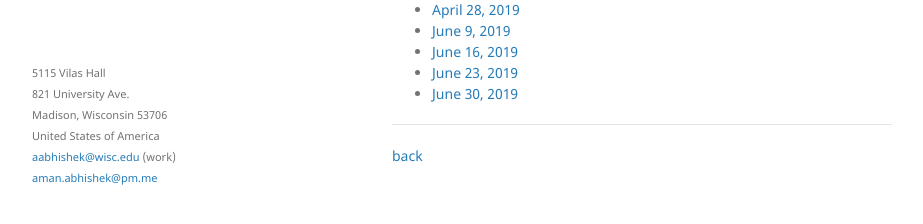
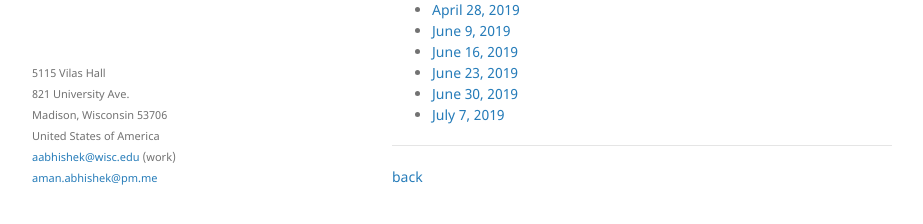
Before and after one commit to aman-abhishek/aman-abhishek.github.io, a Jekyll site: the page built from radio.md, in a window 1280 px wide and 987 px high. Shown: the part 730-954 px from the top of the window, without its empty margins (178-1101 px from the left). Built offline with Jekyll 4.4.1, drawn with Linux system fonts in a browser that asks for light colours; our own code applies the rules of GitHub Pages for plain Markdown files.

```diff
--- a/radio.md
+++ b/radio.md
@@ -34,6 +34,7 @@ Below are the recordings of the episodes of *World View* that I have contributed
 * [June 16, 2019](https://www.dropbox.com/s/byhvezdfefz4jt2/June%2016%202019.mp3)
 * [June 23, 2019](https://www.dropbox.com/s/kxa1nakz7m3o5in/June%2023%202019.mp3)
 * [June 30, 2019](https://www.dropbox.com/s/rb0rm6j37qiajyx/June%2030%202019.mp3)
+* [July 7, 2019](https://www.dropbox.com/s/ff3nmuuwgtg63li/July%207%202019.mp3)
 
 ----------------------------------------------------------------------------------------
 
```
